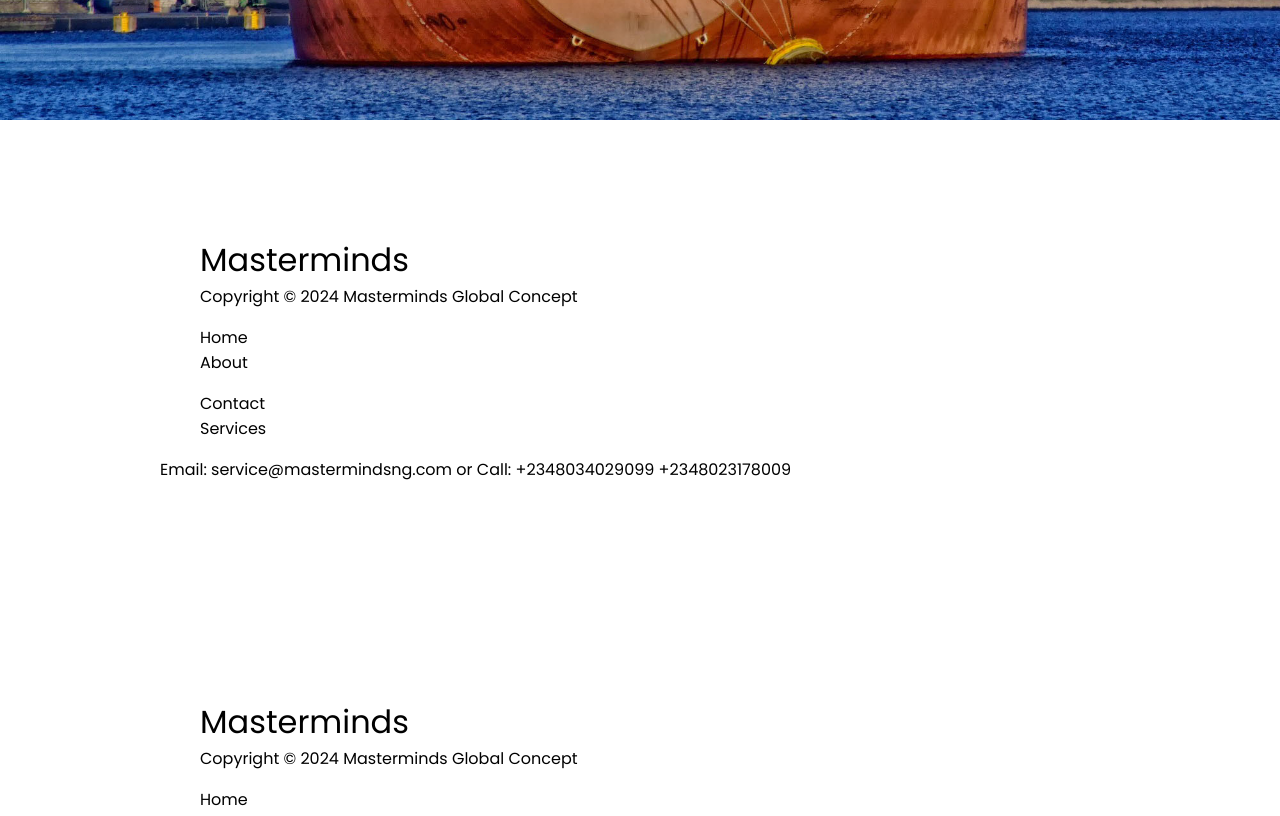
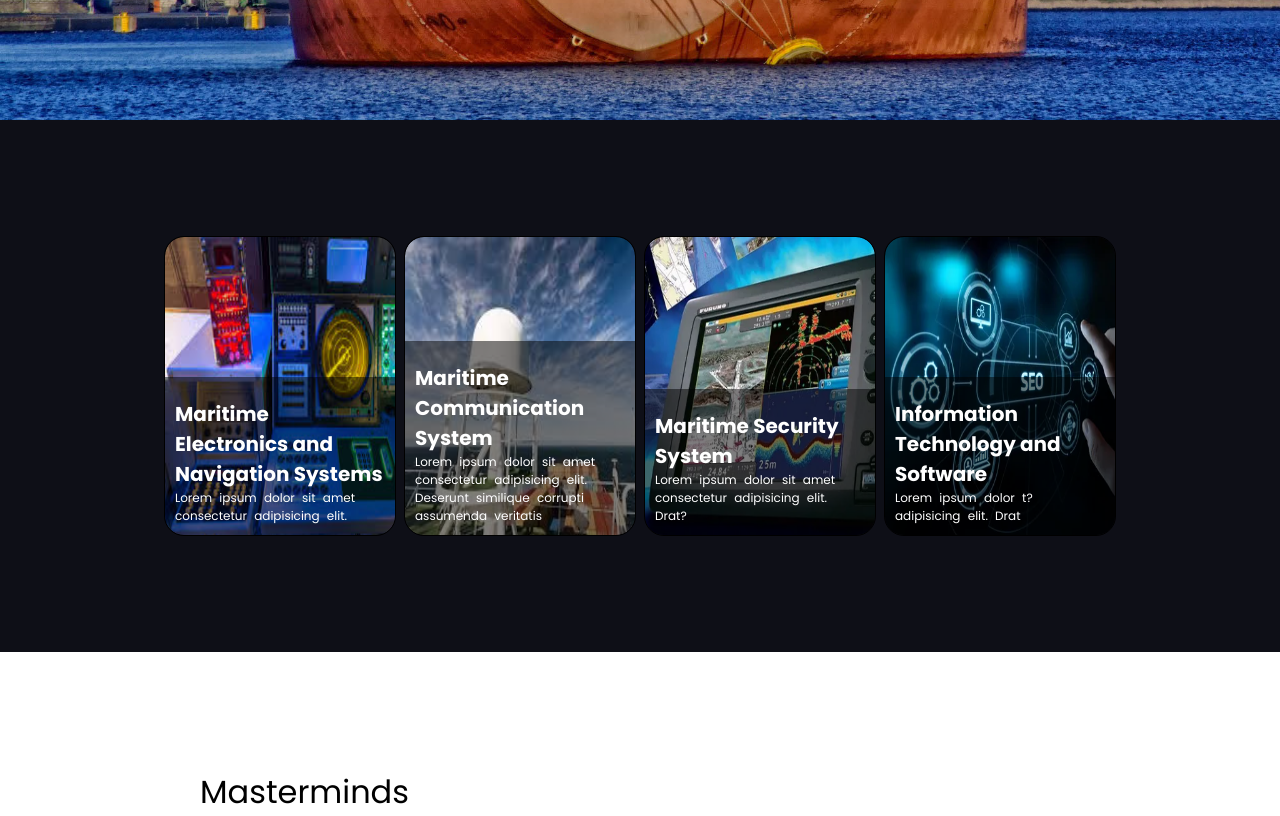
Before and after one commit to kennsawyerr/masterminds-site, a React (Vite) app: page / in a window 1280 px wide. Shown: the part 680-1496 px from the top of the page. Built offline with nearby package versions, Linux system fonts and the light colour scheme.

Commit message:
modified:   src/App.jsx

```diff
--- a/src/App.jsx
+++ b/src/App.jsx
@@ -7,6 +7,7 @@ import Landingpage from "./components/Landingpage";
 import Servicespage from "./components/Servicespage";
 import NotFound from "./components/NotFound";
 import About from "./components/About";
+import Services from "./components/Services";
 
 function App() {
   return (
@@ -19,10 +20,9 @@ function App() {
           <Route path="/about-us" element={<About/>} />
           <Route path="*" element={<NotFound/>}/>
         </Routes>
+        <Services/>
         <Footer />
       </Router>
-
-      <Footer/>
     </>
   );
 }
```
